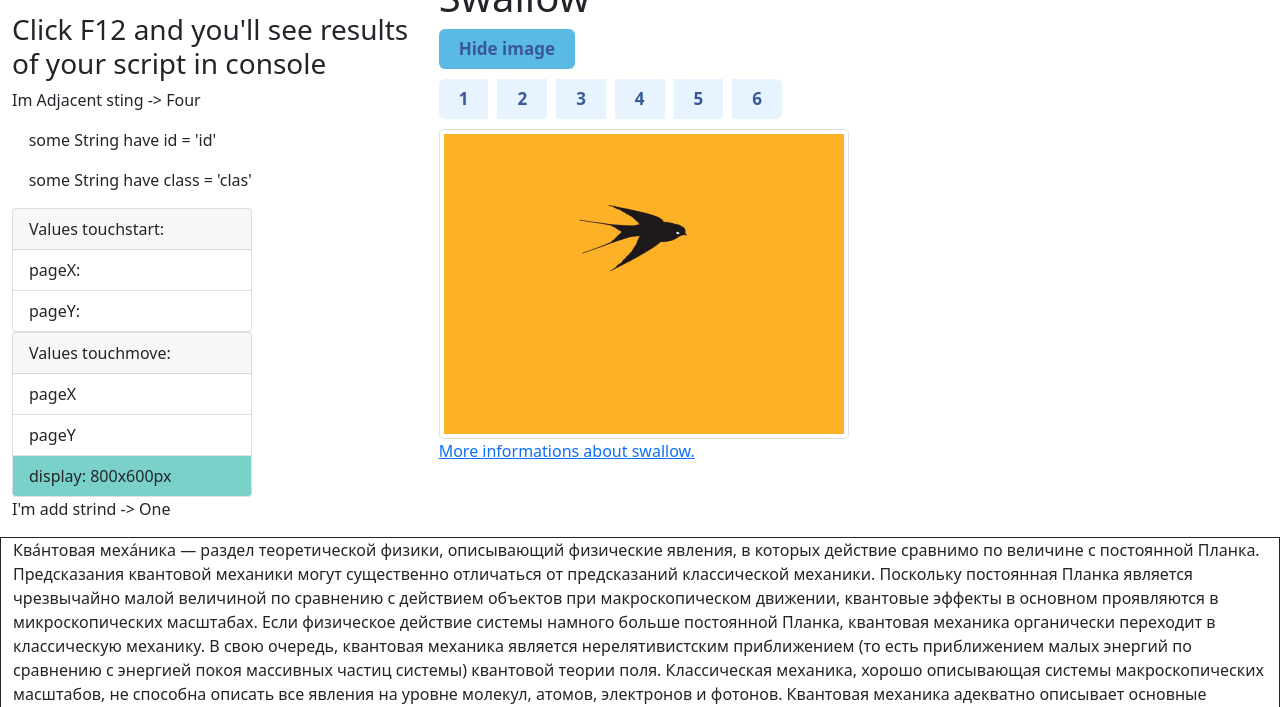
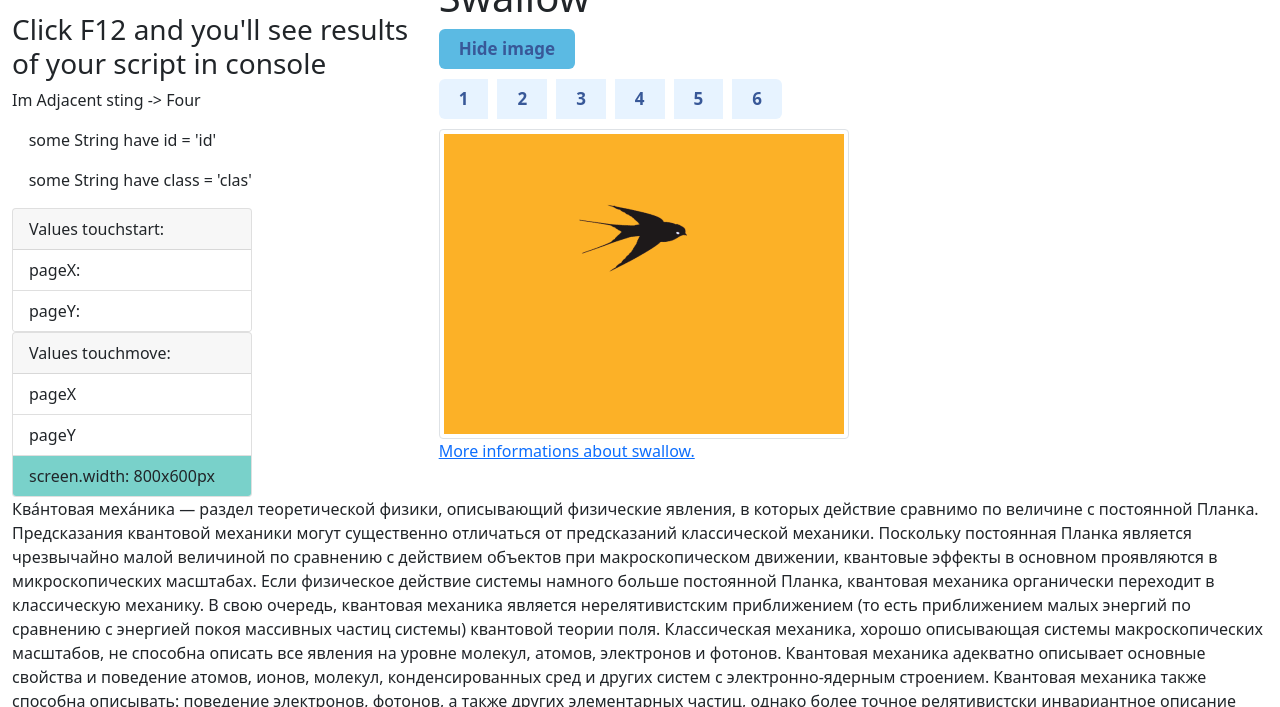
Before and after one commit to zenuaa/learn, a plain HTML site: page index.html in a window 1280 px wide. Both pictures are taken after a click on the item "Show display size:". Shown: the part 93-800 px from the top of the page. Drawn offline with nearby package versions, Linux system fonts and the light colour scheme.

Commit message:
fix li screen.width*height

```diff
--- a/css/my.css
+++ b/css/my.css
@@ -16,6 +16,16 @@
 
 .test .testTwo .testThree{
     text-decoration: underline;
+}
+
+.gradientOrange{
+	background: url(../image/gradientOrange.png) repeat-y;
+}
+.gradientWhite{
+	background: url(../image/gradientWhite.png) repeat-y;
+}
+.activeShowSize{
+	background-color: rgb(121, 209, 202);
 }
 /* button to top */
 .btn {
--- a/index.html
+++ b/index.html
@@ -3,6 +3,7 @@
 
 <head>
     <meta charset="UTF-8">
+    <meta http-equiv="Permissions-Policy" content="interest-cohort=()" />
     <meta http-equiv="X-UA-Compatible" content="IE=edge">
     <meta name="viewport" content="width=device-width, initial-scale=1.0">
     <meta property="og:type" content="website">
@@ -87,7 +88,7 @@
                         <ul class="list-group list-group-flush">
                             <li class="list-group-item">pageX</li>
                             <li class="list-group-item">pageY</li>
-                            <li class="list-group-item">Show display size: </li>
+                            <li class="list-group-item" >Show display size: </li>
 
                         </ul>
                     </div>
@@ -116,18 +117,36 @@
             </div>
         </div>
     </section>
-    <footer style="border: solid 1px;">
+    <section>
         <div class="container-fluid">
-            <p class="fw-light">Ква́нтовая меха́ника — раздел теоретической физики, описывающий физические явления, в которых действие сравнимо по величине с постоянной Планка. Предсказания квантовой механики могут существенно отличаться от предсказаний классической механики. Поскольку постоянная Планка является чрезвычайно малой величиной по сравнению с действием объектов при макроскопическом движении, квантовые эффекты в основном проявляются в микроскопических масштабах. Если физическое действие системы намного больше постоянной Планка, квантовая механика органически переходит в классическую механику. В свою очередь, квантовая механика является нерелятивистским приближением (то есть приближением малых энергий по сравнению с энергией покоя массивных частиц системы) квантовой теории поля.
+            <p class="fw-light">Ква́нтовая меха́ника — раздел теоретической физики, описывающий физические явления, в
+                которых действие сравнимо по величине с постоянной Планка. Предсказания квантовой механики могут
+                существенно отличаться от предсказаний классической механики. Поскольку постоянная Планка является
+                чрезвычайно малой величиной по сравнению с действием объектов при макроскопическом движении, квантовые
+                эффекты в основном проявляются в микроскопических масштабах. Если физическое действие системы намного
+                больше постоянной Планка, квантовая механика органически переходит в классическую механику. В свою
+                очередь, квантовая механика является нерелятивистским приближением (то есть приближением малых энергий
+                по сравнению с энергией покоя массивных частиц системы) квантовой теории поля.
 
-                Классическая механика, хорошо описывающая системы макроскопических масштабов, не способна описать все явления на уровне молекул, атомов, электронов и фотонов. Квантовая механика адекватно описывает основные свойства и поведение атомов, ионов, молекул, конденсированных сред и других систем с электронно-ядерным строением. Квантовая механика также способна описывать: поведение электронов, фотонов, а также других элементарных частиц, однако более точное релятивистски инвариантное описание превращений элементарных частиц строится в рамках квантовой теории поля. Эксперименты подтверждают результаты, полученные с помощью квантовой механики.
+                Классическая механика, хорошо описывающая системы макроскопических масштабов, не способна описать все
+                явления на уровне молекул, атомов, электронов и фотонов. Квантовая механика адекватно описывает основные
+                свойства и поведение атомов, ионов, молекул, конденсированных сред и других систем с электронно-ядерным
+                строением. Квантовая механика также способна описывать: поведение электронов, фотонов, а также других
+                элементарных частиц, однако более точное релятивистски инвариантное описание превращений элементарных
+                частиц строится в рамках квантовой теории поля. Эксперименты подтверждают результаты, полученные с
+                помощью квантовой механики.
 
                 Основными понятиями квантовой кинематики являются понятия наблюдаемой и состояния.
 
-                Основные уравнения квантовой динамики — уравнение Шрёдингера, уравнение фон Неймана, уравнение Линдблада, уравнение Гейзенберга и уравнение Паули.
+                Основные уравнения квантовой динамики — уравнение Шрёдингера, уравнение фон Неймана, уравнение
+                Линдблада, уравнение Гейзенберга и уравнение Паули.
 
-                Уравнения квантовой механики тесно связаны со многими разделами математики, среди которых: теория операторов, теория вероятностей, функциональный анализ, операторные алгебры, теория групп.</p>
+                Уравнения квантовой механики тесно связаны со многими разделами математики, среди которых: теория
+                операторов, теория вероятностей, функциональный анализ, операторные алгебры, теория групп.</p>
         </div>
+    </section>
+
+    <footer>
         <nav class="navbar navbar-light bg-light">
             <div class="container-fluid">
                 <span class="navbar-text">
--- a/js/trySome.js
+++ b/js/trySome.js
@@ -1,4 +1,5 @@
 " use strict ";
+document.addEventListener('DOMContentLoaded', () => {
     let pictureDB = [{
             name: 'Swallow',
             url: 'image/bird.gif',
@@ -48,15 +49,15 @@ const str = document.createElement('p'),
         strThree = document.createElement('p'),
         massage = 'I\'m add strind';
 
-str.textContent = massage + ' -> One';
+    //str.textContent = massage + ' -> One';
     strTwo.textContent = massage + ' - Two';
     strThree.textContent = massage + ' -> Three';
 
-str.classList.add('test');
+    //str.classList.add('test');
     strTwo.classList.add('testTwo');
     strThree.classList.add('testThree');
 
-allDiv[4].append(str);
+    //allDiv[4].append(str);
     const par = document.querySelectorAll('p');
     allDiv[4].prepend(strTwo);
 
@@ -95,7 +96,7 @@ moreInformationLink.innerHTML = '<p>More informations about swallow.</p>';
     rightCol.append(moreInformationLink);
     moreInformationLink.setAttribute('class', 'card-link');
     moreInformationLink.addEventListener('mouseover', (event) => {
-    event.target.style.fontSize = '15px';
+        event.target.style.fontSize = '17px';
         event.target.style.textDecoration = 'underline';
     });
     moreInformationLink.addEventListener('mouseout', (event) => event.target.style.fontSize = '1rem');
@@ -181,7 +182,37 @@ document.querySelectorAll('.btn-primary').forEach((item, index) => {
         });
     });
 
-ulPage[4].addEventListener('click', (e)=>{
-    e.target.style.backgroundColor = 'rgb(121, 209, 202)';
-    e.target.textContent = ` display: ${screen.width}x${screen.height}px`;  //show display size
+
+
+    ulPage[4].addEventListener('click', (e) => {
+        e.target.removeEventListener('mouseout', setBackgroundWhite, false);
+        e.target.removeEventListener('mouseover', setBackgroundOrange, false);
+        e.target.classList.remove('gradientOrange');
+        e.target.classList.add('activeShowSize');
+        e.target.textContent = `screen.width: ${screen.width}x${screen.height}px`; //show display size
+        window.addEventListener('resize' , (e)=>{
+        ulPage[4].textContent = `screen.width: ${screen.width}x${screen.height}px`; //show resize display size
+    } );
     });
+
+    const rowButton = document.querySelector('.btn-group');
+
+    // rowButton.addEventListener('click', (event)=>{
+    //     event.target.nodeName === 'BUTTON' ? console.log("it's button") : console.log("it's div");
+    // });
+
+    ulPage[4].style.cursor = 'pointer';
+    let setBackgroundOrange = (e) => {
+        if (e.target.classList.contains('gradientWhite')) {
+            e.target.classList.remove('gradientWhite');
+        }
+        e.target.classList.add('gradientOrange');
+    };
+    ulPage[4].addEventListener('mouseover', setBackgroundOrange, false);
+    let setBackgroundWhite = (e) => e.target.classList.add('gradientWhite');
+    ulPage[4].addEventListener('mouseout', setBackgroundWhite, false);
+
+
+
+
+});
```
Lines whose indentation alone changed are shown as unchanged.
